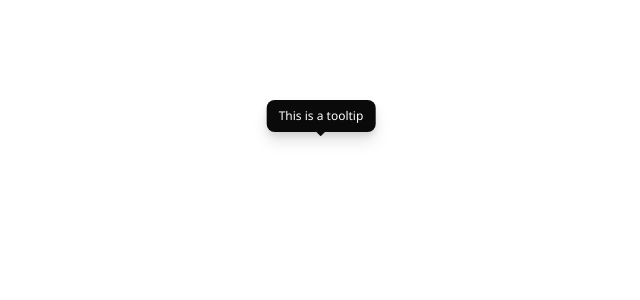
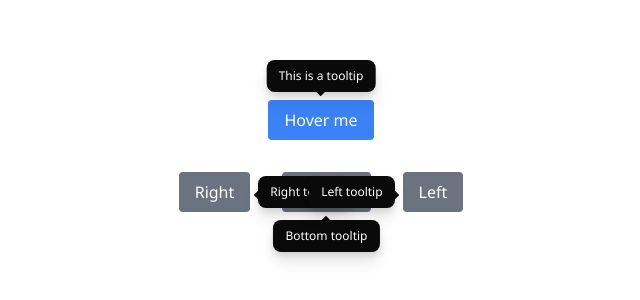
Before and after one commit to jade-hernandez/tooltip-component, a Next.js app: page / in a window 1280 px wide. Shown: the part 260-560 px from the top of the page, without its empty margins (319-959 px from the left). Built offline with nearby package versions, Linux system fonts and the light colour scheme.

Commit message:
Refactor tooltip component: update default position to top, adjust arrow border color, and ensure children are rendered conditionally

```diff
--- a/src/app/page.tsx
+++ b/src/app/page.tsx
@@ -1,9 +1,9 @@
-import TooltipExercise from "@/components/tooltip-excercise";
+import TooltipShowcase from "@/components/demo/tooltip-showcase";
 
 export default function Home() {
   return (
     <main className='gfe-main'>
-      <TooltipExercise />
+      <TooltipShowcase />
     </main>
   );
 }
--- a/src/components/ui/tooltip.tsx
+++ b/src/components/ui/tooltip.tsx
@@ -18,7 +18,7 @@ const tooltipVariants = cva(
       }
     },
     defaultVariants: {
-      position: "bottom",
+      position: "top",
       variant: "default"
     }
   }
@@ -26,18 +26,18 @@ const tooltipVariants = cva(
 
 // Define variants for the tooltip arrow
 const arrowVariants = cva(
-  "absolute border-[3px] border-transparent",
+  "absolute border-[3px] border-neutral-950",
   {
     variants: {
       position: {
         top: "top-[calc(100%-3px)] left-1/2 -translate-x-1/2 transform rotate-45 rounded-br-[0.75px]",
-        right: "top-1/2 left-[calc(-3px-0.5rem)] transform rotate-45 rounded-bl-[0.75px]",
+        right: "top-1/2 left-[-3px] transform rotate-45 rounded-bl-[0.75px]",
         bottom: "top-[-3px] left-1/2 -translate-x-1/2 transform rotate-45 rounded-tr-[0.75px]",
         left: "top-1/2 left-[calc(100%-3px)] transform rotate-45 rounded-tl-[0.75px]"
       }
     },
     defaultVariants: {
-      position: "bottom"
+      position: "top"
     }
   }
 );
@@ -50,7 +50,7 @@ export interface TooltipProps extends VariantProps<typeof tooltipVariants> {
 
 const Tooltip = forwardRef<HTMLDivElement, TooltipProps>(
   ({ content, children, position, variant, className }, ref) => {
-    const [isVisible, setIsVisible] = useState<boolean>(false);
+    const [isVisible, setIsVisible] = useState<boolean>(true);
 
     return (
       <div
@@ -59,7 +59,7 @@ const Tooltip = forwardRef<HTMLDivElement, TooltipProps>(
         onMouseEnter={() => setIsVisible(true)}
         onMouseLeave={() => setIsVisible(false)}
       >
-        {children}
+        {children && children}
 
         {isVisible && (
           <div className={cn(tooltipVariants({ position, variant }), className)}>
```
